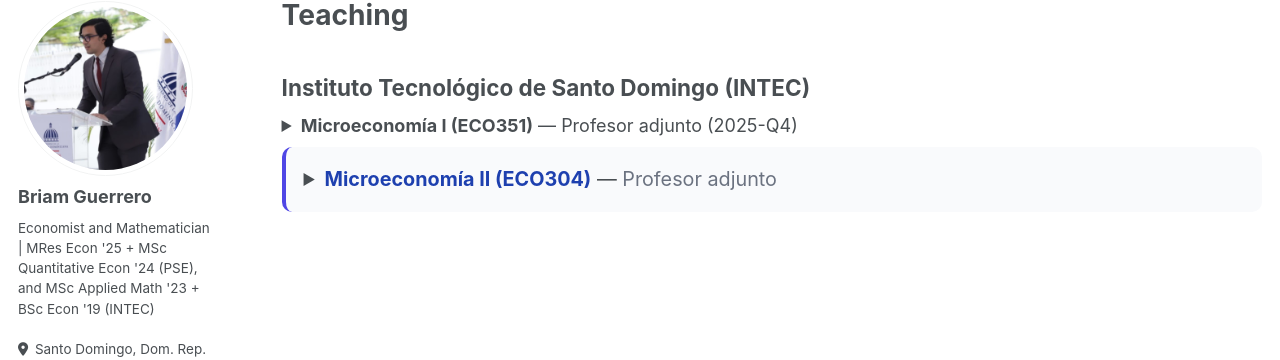
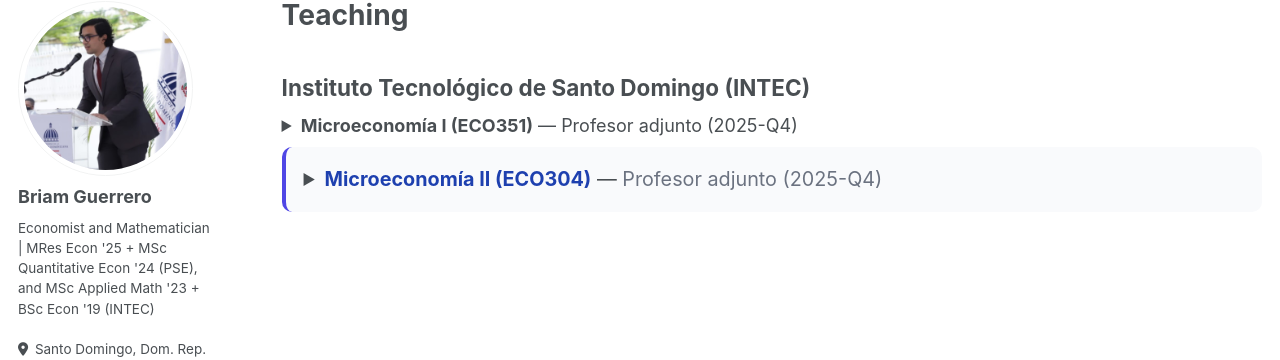
Before and after one commit to briamguerrerob/briamguerrerob.github.io, a Jekyll site: the page built from _pages/teaching.md, in a window 1280 px wide. Shown: the part 105-465 px from the top of the page. Built offline with Jekyll 4.4.1, drawn with Linux system fonts in a browser that asks for light colours.

Commit message:
Update teaching.md

```diff
--- a/_pages/teaching.md
+++ b/_pages/teaching.md
@@ -38,9 +38,8 @@ author_profile: true
 <div style="margin-top:0.4em;"></div>
 <div style="background-color:#f9fafc; border-left:4px solid #4f46e5; padding:1em; border-radius:10px; margin-bottom:1em;">
 <details markdown="1">
-<summary style="font-size:1.1em;"><strong style="color:#1e40af;">Microeconomía II (ECO304)</strong> — <span style="color:#6b7280;">Profesor adjunto</span></summary>
+<summary style="font-size:1.1em;"><strong style="color:#1e40af;">Microeconomía II (ECO304)</strong> — <span style="color:#6b7280;">Profesor adjunto (2025-Q4)</span></summary>
 
-**Trimestre:** Noviembre 2025 – Enero 2026
 📄 [Syllabus / Programa](https://briamguerrerob.github.io/files/syllabus_micro2.pdf)
 
 <div style="height:0.4em;"></div>
```
